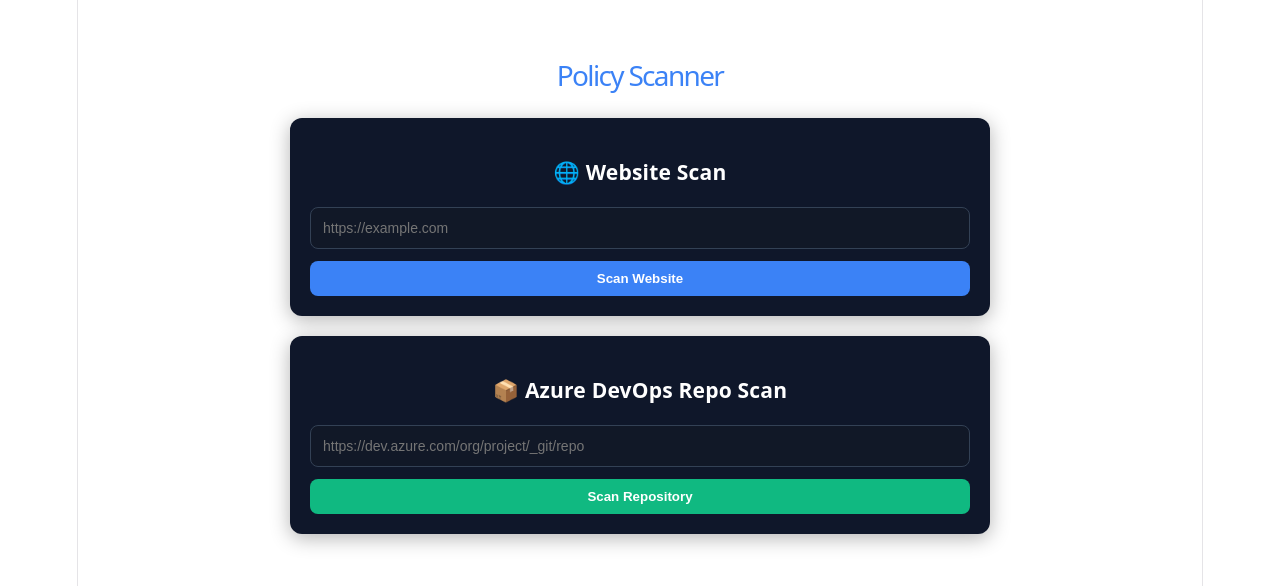
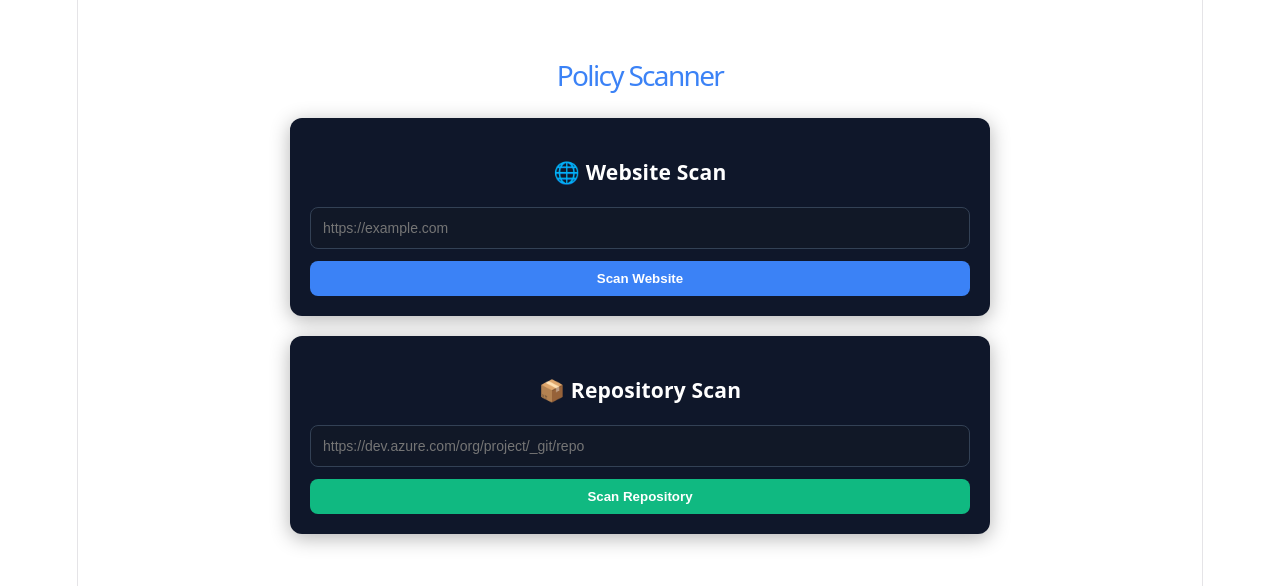
Before and after one commit to forprem/policy-scan-dashboard, a React app in the folder frontend/: page / in a window 1280 px wide. Shown: the top 586 px of the page. Built offline with nearby package versions, Linux system fonts and the light colour scheme; no server answers; the HTML template or start-up script is replaced by a standard one.

Commit message:
Update ScanForm.jsx

```diff
--- a/frontend/src/components/ScanForm.jsx
+++ b/frontend/src/components/ScanForm.jsx
@@ -34,7 +34,7 @@
       {/* 📦 REPO SCAN CARD */}
       {/* ===================== */}
       <div style={styles.card}>
-        <h3 style={styles.title}>📦 Azure DevOps Repo Scan</h3>
+        <h3 style={styles.title}>📦 Repository Scan</h3>
 
         <input
           value={repo}
```
